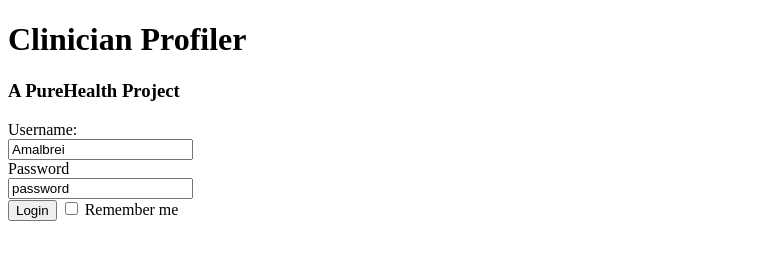
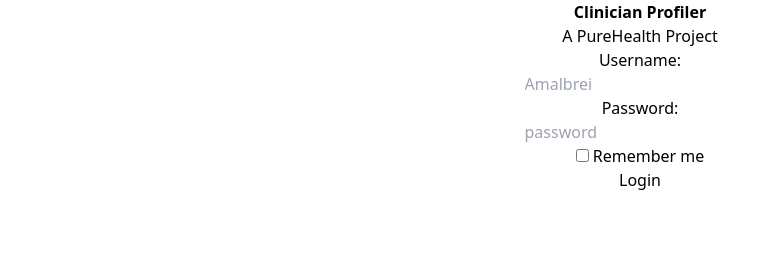
Before and after one commit to Mohammed-Ehsan02/simple_login_javascript, a plain HTML site: page index.html in a window 1280 px wide. Shown: the whole page, without its empty margins (0-773 px from the left). Drawn offline with nearby package versions, Linux system fonts and the light colour scheme.

Commit message:
CSSing started

```diff
--- a/index.css
+++ b/index.css
@@ -0,0 +1,15 @@
+
+.header{
+	font-size: 34px;
+	/* flex: auto; */
+	/* margin: auto;
+	width: 50%; */
+}
+
+#id1{
+	font-size: 40px;
+}
+
+.body-content{
+	text-align: center;
+	}
--- a/index.html
+++ b/index.html
@@ -5,23 +5,29 @@
 	<meta http-equiv="X-UA-Compatible" content="IE=edge">
 	<meta name="viewport" content="width=device-width, initial-scale=1.0">
 	<title>PureHealth Profiler 👨🏻‍⚕️</title>
+	<!-- <link rel="stylesheet" href="index.css"> -->
+	<script src="https://cdn.tailwindcss.com"></script>
 </head>
 <body>
 	<!-- No CSS -- Only html for now -->
 	<!-- A heading  -->
-	<h1>Clinician Profiler</h1>
-	<h3>A PureHealth Project</h3>
-	<!-- Input 1  -->
-	<form>
-		<label for="username">Username:</label><br>
-		<input type="text" id="username" name="username" value="Amalbrei"><br>
-	<!-- Input 2  -->
-	<label for="password">Password</label><br>
-	<input type="text" id="password" name="password" value="password"><br>
-	<!-- Button -- saying submit  -->
-	<input type="submit" value="Login">
-	<input type="checkbox" id="remember" name="remember" value="recall">
-	<label for="remember">Remember me</label>
-	</form>
+	<div class="text-center">
+		<h1 class="font-bold" id="id1">Clinician Profiler</h1>
+		<h3 class="header" id="2">A PureHealth Project</h3>
+		<div class="content-center">
+			<form>
+			<!-- Input 1  -->
+				<label for="username">Username:</label><br>
+				<input type="text" id="username" placeholder="Amalbrei"><br>
+			<!-- Input 2  -->
+				<label for="password">Password:</label><br>
+				<input type="text" id="password" placeholder="password"><br>
+				<input type="checkbox" id="remember" value="recall">
+				<label for="remember">Remember me</label>
+		</div>
+			<!-- Button -- saying submit  -->
+			<button>Login</button>
+		</form>
+	</div>
 </body>
 </html>
```
